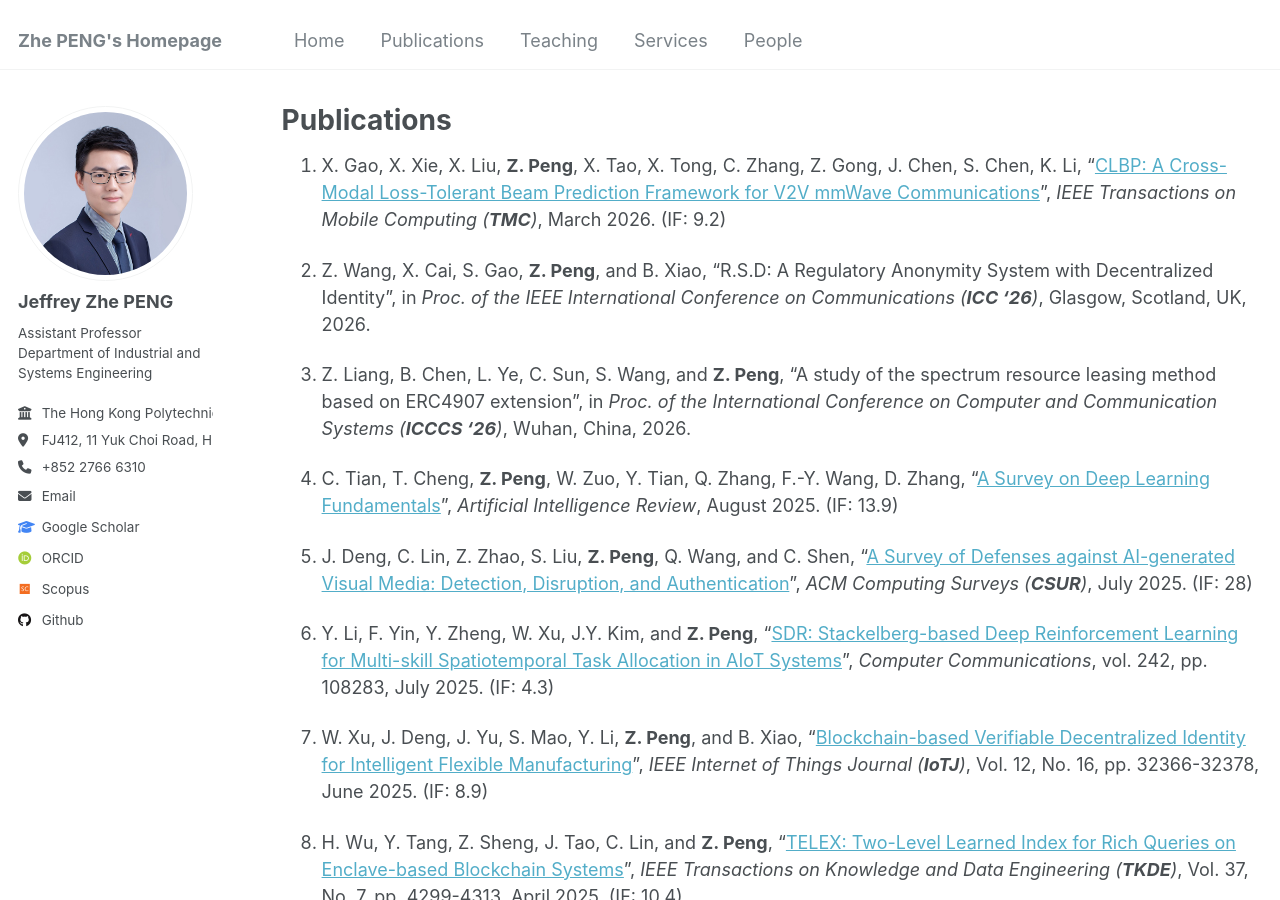
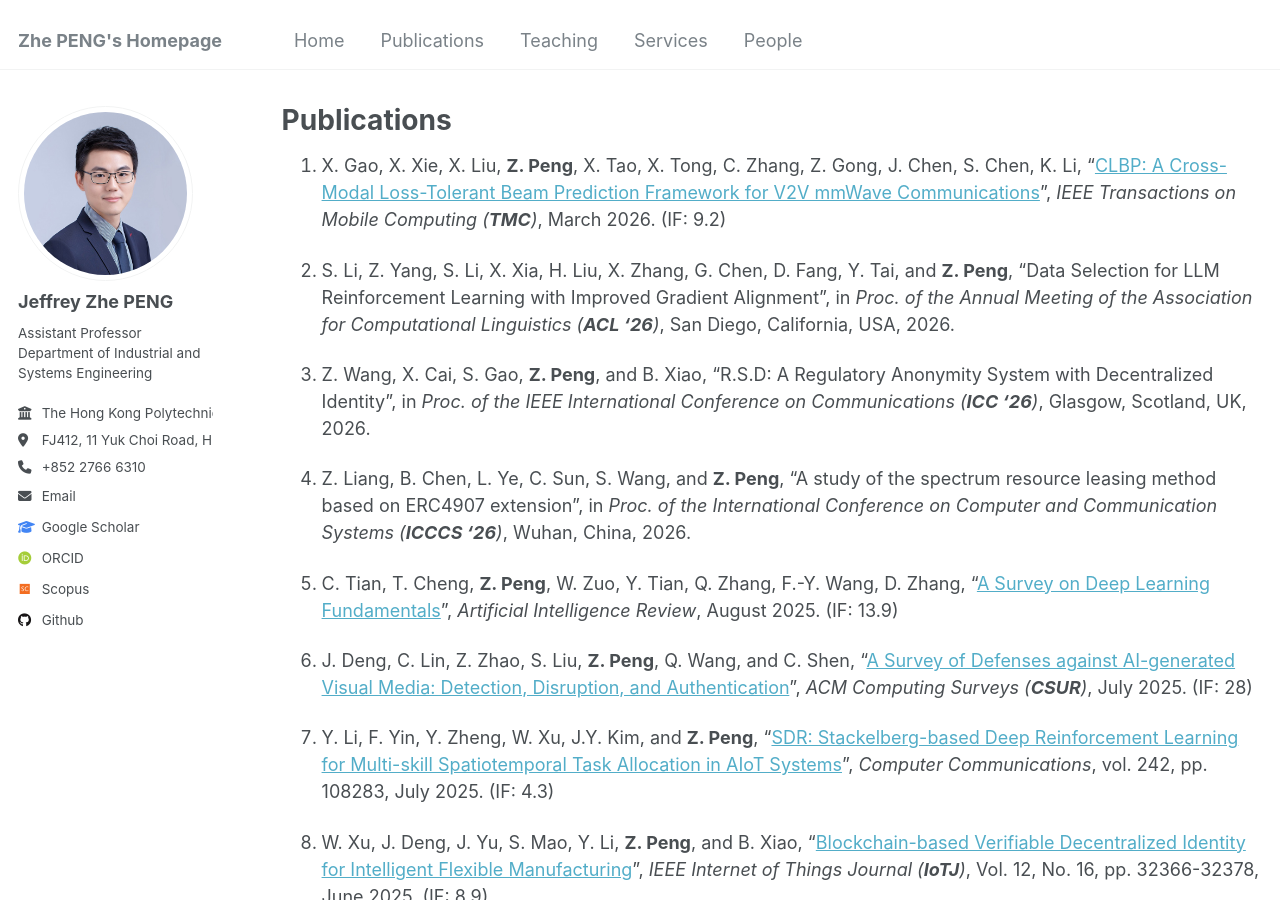
Before and after one commit to PENG-Zhe/peng-zhe.github.io, a Jekyll site: the page built from _pages/publications.md, in a window 1280 px wide and 900 px high. Built offline with Jekyll 4.4.1, drawn with Linux system fonts in a browser that asks for light colours; some web fonts are replaced.

Commit message:
Update publications.md

```diff
--- a/_pages/publications.md
+++ b/_pages/publications.md
@@ -4,6 +4,8 @@ permalink: /publications/
 layout: archive
 ---
 1. X. Gao, X. Xie, X. Liu, **Z. Peng**, X. Tao, X. Tong, C. Zhang, Z. Gong, J. Chen, S. Chen, K. Li, "[CLBP: A Cross-Modal Loss-Tolerant Beam Prediction Framework for V2V mmWave Communications](https://ieeexplore.ieee.org/abstract/document/11434985)", _IEEE Transactions on Mobile Computing (**TMC**)_, March 2026. (IF: 9.2)
+
+1. S. Li, Z. Yang, S. Li, X. Xia, H. Liu, X. Zhang, G. Chen, D. Fang, Y. Tai, and **Z. Peng**, "Data Selection for LLM Reinforcement Learning with Improved Gradient Alignment", in _Proc. of the Annual Meeting of the Association for Computational Linguistics (**ACL '26**)_, San Diego, California, USA, 2026.
 
 1. Z. Wang, X. Cai, S. Gao, **Z. Peng**, and B. Xiao, "R.S.D: A Regulatory Anonymity System with Decentralized Identity", in _Proc. of the IEEE International Conference on Communications (**ICC '26**)_, Glasgow, Scotland, UK, 2026.
 
```
